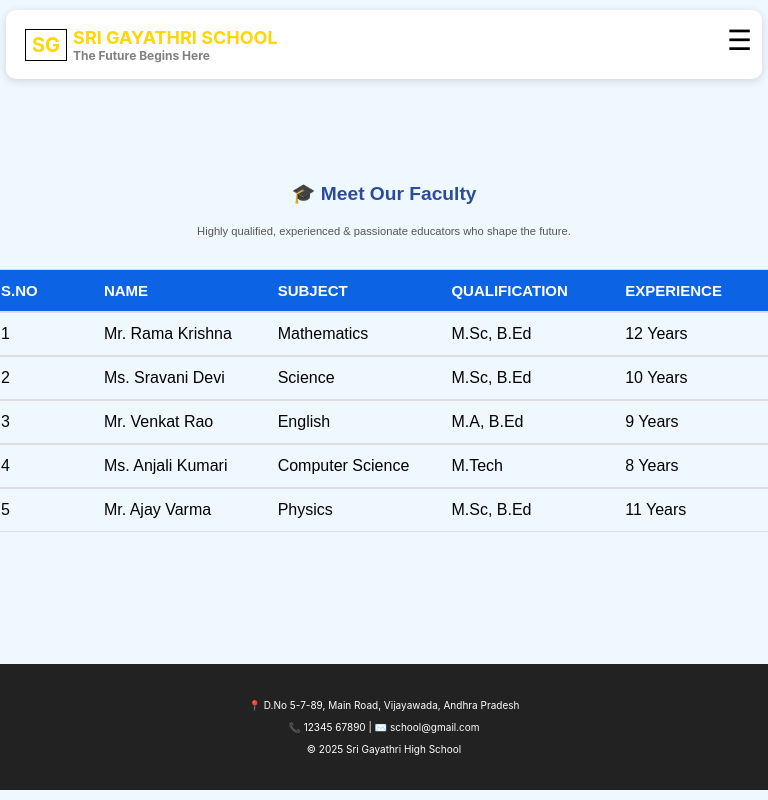
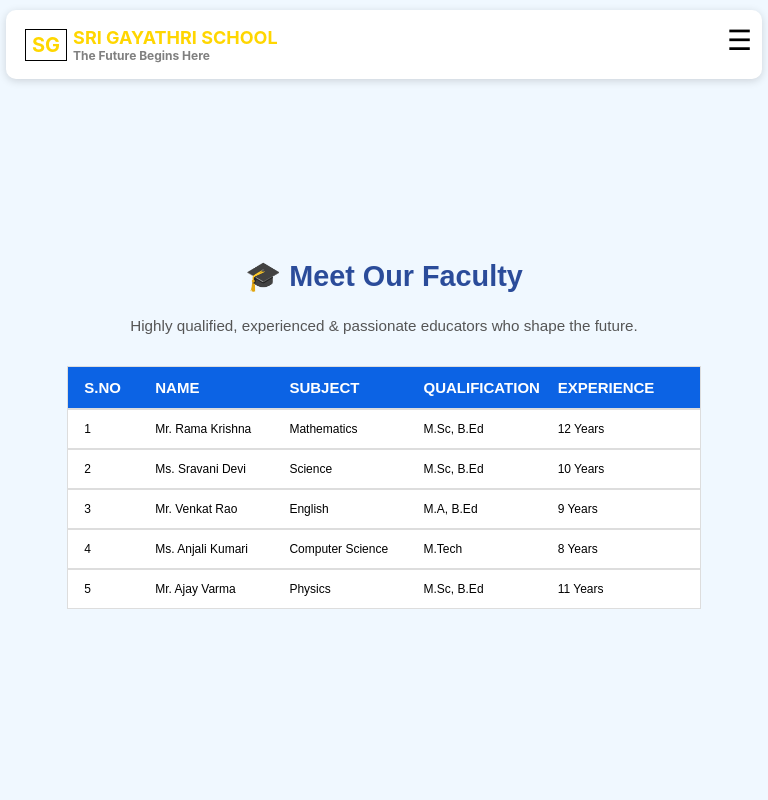
Before and after one commit to KoradaSaiSurya/gayatri-website, a React (Create React App) app in the folder frontend/: page /faculty in a window 768 px wide. Shown: the top 800 px of the page. Built offline with nearby package versions, Linux system fonts and the light colour scheme.

Commit message:
Final Faculty.js update and backend integrated

```diff
--- a/frontend/src/index.css
+++ b/frontend/src/index.css
@@ -2441,9 +2441,11 @@ blockquote:hover {
   align-items: center;
   display: flex;
   flex-direction: column;
-  height: 70vh;
-}
-
+  min-height: 100vh;
+  box-sizing: border-box;
+}
+
+/* Title */
 .faculty-title {
   font-size: 2rem;
   font-weight: bold;
@@ -2461,20 +2463,22 @@ blockquote:hover {
   margin-bottom: 2rem;
 }
 
-/* Desktop Table */
+/* ---------------- TABLE ---------------- */
 .faculty-table-container {
   display: none;
-  width: 1200px;
+  max-width: 100%;
+  overflow-x: auto;
+  margin-bottom: 2rem;
 }
 
 .faculty-row {
   display: grid;
-  /* grid-template-columns: repeat(5, 1fr); */
-  grid-template-columns: 0.5fr 1fr 1fr 1fr 1fr;;
-  gap: 2rem;
+  grid-template-columns: 0.5fr 1fr 1fr 1fr 1fr;
+  gap: 1.5rem;
   padding: 0.75rem 1rem;
   border: 1px solid #ddd;
   align-items: center;
+  background: #fff;
 }
 
 .faculty-header {
@@ -2482,11 +2486,13 @@ blockquote:hover {
   font-weight: bold;
 }
 
-/* Mobile Cards */
+/* ---------------- CARDS ---------------- */
 .faculty-cards-mobile {
   display: flex;
   flex-direction: column;
-  gap: 1rem;
+  gap: 1.2rem;
+  width: 100%;
+  max-width: 500px;
 }
 
 .faculty-card {
@@ -2494,12 +2500,14 @@ blockquote:hover {
   padding: 1.5rem;
   border-radius: 12px;
   box-shadow: 0 2px 6px rgba(0, 0, 0, 0.1);
-  border-left: 3px solid #0077cc;
+  border-left: 4px solid #0077cc;
 }
 
 .faculty-card p {
-  margin: 0.5rem 0px;
-  font-size: 12px;
+  margin: 0.5rem 0;
+  font-size: 13px;
+  position: relative;
+  left: 25px;
 }
 
 .faculty-card strong {
@@ -2508,33 +2516,57 @@ blockquote:hover {
   color: #333;
 }
 
-@media screen and (max-width: 768px){
-  .faculty-title{
-    font-size: 1.2rem;
-    margin-top: 90px;
-  }
-
-  .faculty-subtext{
+/* ---------------- MOBILE ---------------- */
+@media screen and (max-width: 768px) {
+
+
+  .faculty-title {
+    font-size: 1.4rem;
+    margin-top: 100px;
+  }
+
+  .faculty-subtext {
     font-size: 0.7rem;
   }
-}
-
-/* Show table on desktop only */
-@media (min-width: 768px) {
+
+  .faculty-row {
+    font-size: 12px;
+    gap: 0.5rem;
+  }
+}
+
+/* ---------------- TABLET ---------------- */
+@media screen and (min-width: 768px) and (max-width: 1023px) {
+  .faculty-title {
+    font-size: 1.8rem;
+  }
+
+  .faculty-subtext {
+    font-size: 0.95rem;
+  }
+
   .faculty-table-container {
     display: block;
-    width: 800px;
+    width: 90%;
   }
 
   .faculty-cards-mobile {
     display: none;
   }
-
-
-
-
-
-}
+}
+
+/* ---------------- DESKTOP ---------------- */
+@media screen and (min-width: 1024px) {
+  .faculty-table-container {
+    display: block;
+    width: 1200px;
+  }
+
+  .faculty-cards-mobile {
+    display: none;
+  }
+}
+
 
 
 /* ______________________________________________________________________________________________________________________________________ */
```
